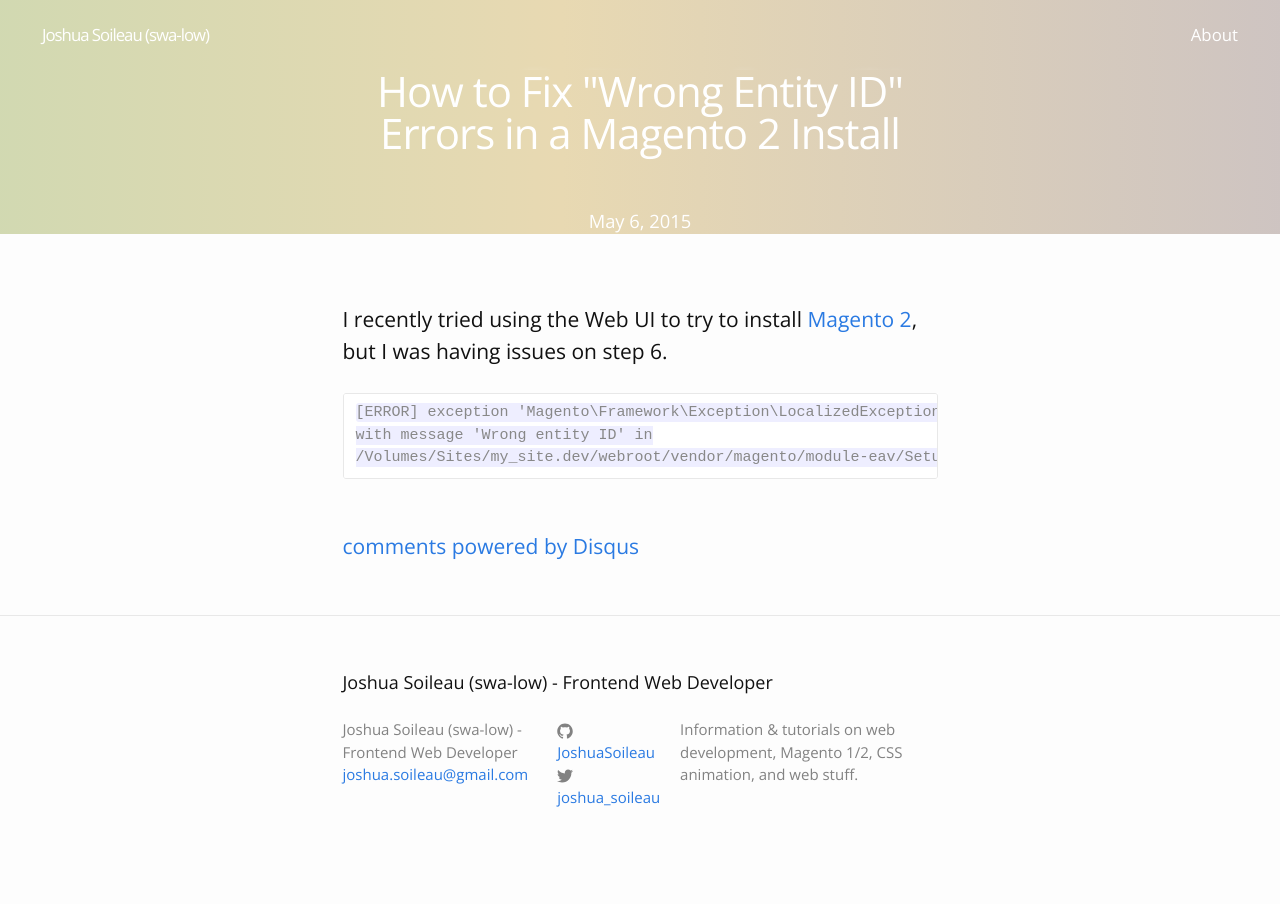
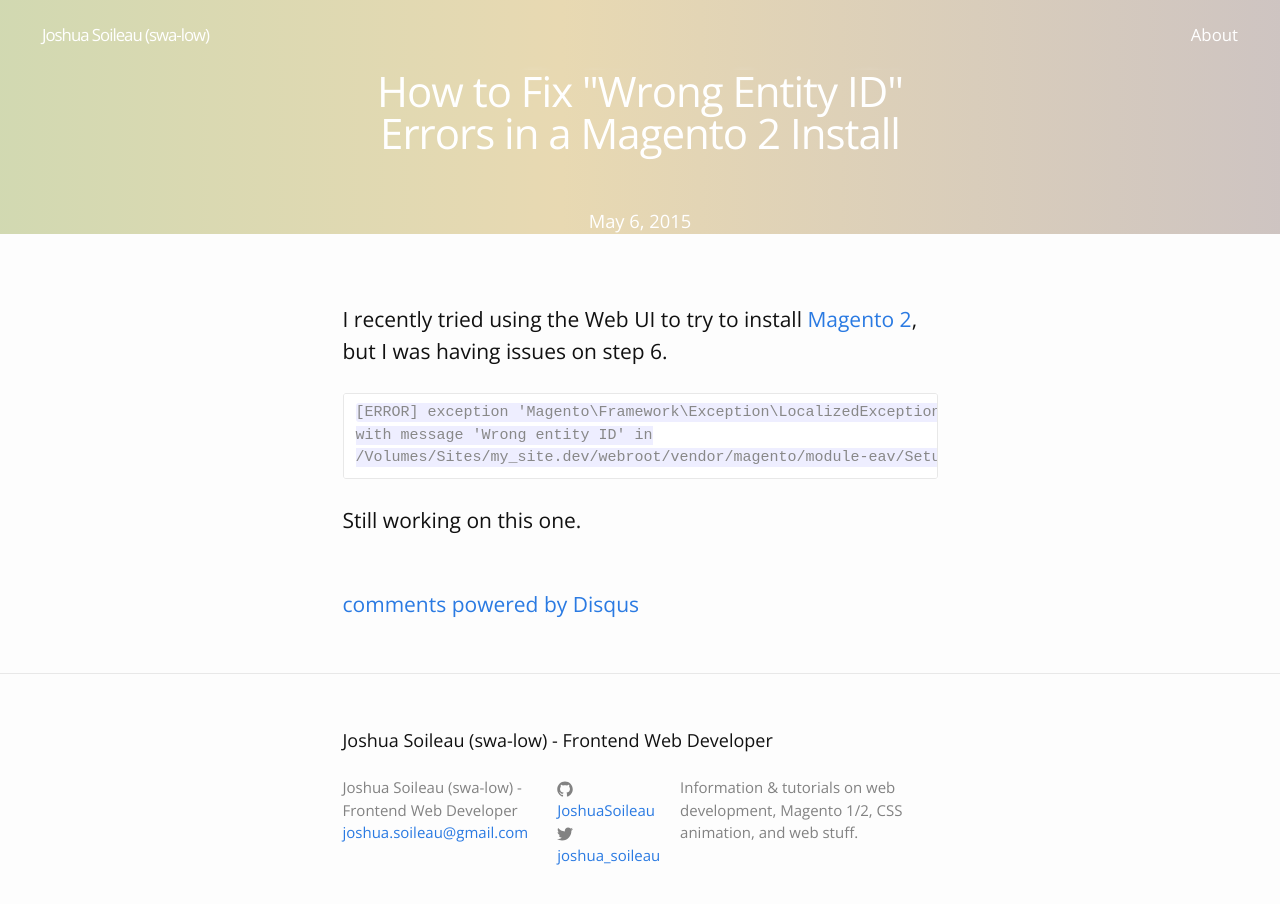
Before and after one commit to JoshuaSoileau/relead-marketing, a Jekyll site: the page built from _posts/2016-06-05-magento-2-wrong-entity-id.md, in a window 1280 px wide and 956 px high. Shown: the top 904 px of the window. Built offline with Jekyll 4.4.1, drawn with Linux system fonts in a browser that asks for light colours; Markdown is read by kramdown in place of the engine named in the settings; comment, search, counter and statistics services are not loaded.

Commit message:
Fix site url

````diff
--- a/_config.yml
+++ b/_config.yml
@@ -4,7 +4,7 @@
 description: > # this means to ignore newlines until "baseurl:"
   Information & tutorials on web development, Magento 1/2, CSS animation, and web stuff.
 baseurl: "" # the subpath of your site, e.g. /blog/
-url: "http://joshuasoileau.github.io" # the base hostname & protocol for your site
+url: "http://www.joshuasoileau.com" # the base hostname & protocol for your site
 twitter_username: joshua_soileau
 github_username:  JoshuaSoileau
 
--- a/_posts/2016-06-05-magento-2-wrong-entity-id.md
+++ b/_posts/2016-06-05-magento-2-wrong-entity-id.md
@@ -12,3 +12,5 @@
 with message 'Wrong entity ID' in
 /Volumes/Sites/my_site.dev/webroot/vendor/magento/module-eav/Setup/EavSetup.php:258
 ```
+
+Still working on this one.
````
